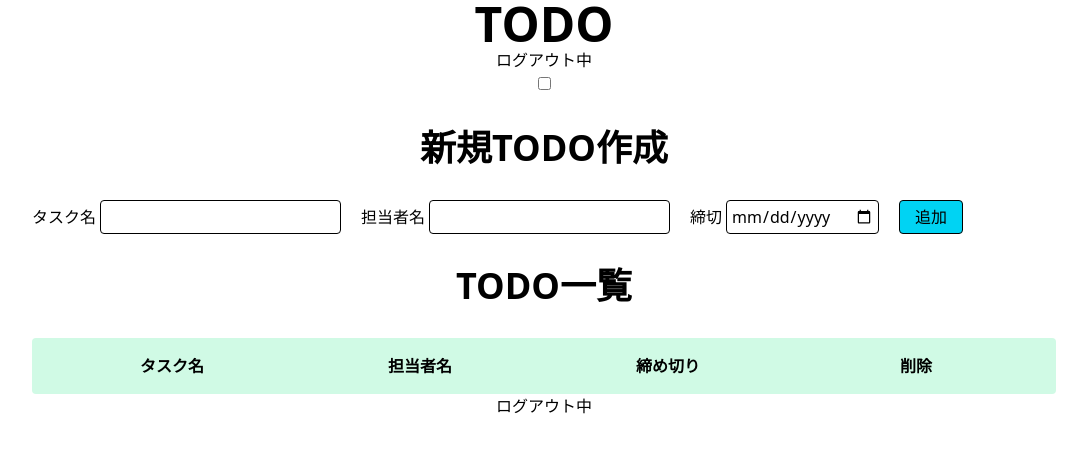
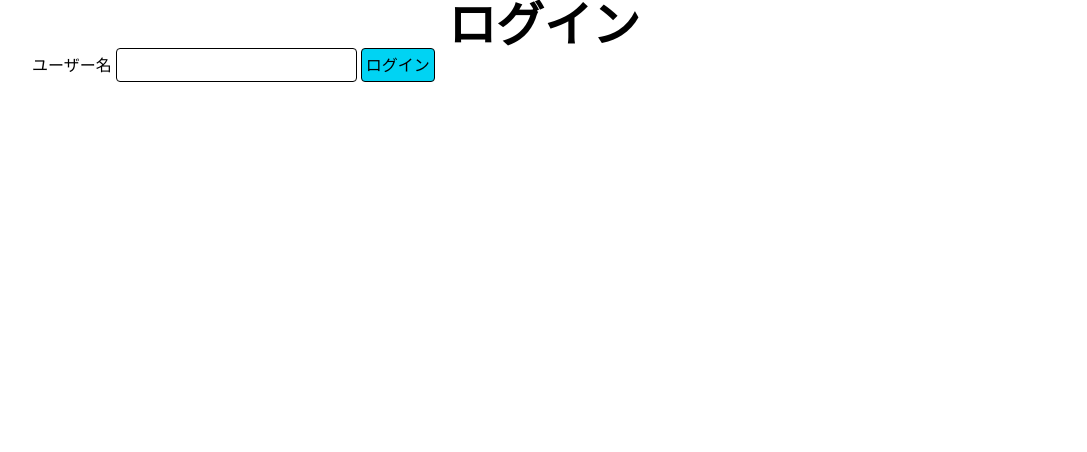
Before and after one commit to komishin/react-practice, a React app: page / in a window 1280 px wide. Shown: the top 452 px of the page, without its empty margins (96-1183 px from the left). Built offline with nearby package versions, Linux system fonts and the light colour scheme.

Commit message:
ログイン、ログアウト状態を作成

```diff
--- a/src/js/App.tsx
+++ b/src/js/App.tsx
@@ -5,22 +5,42 @@ import { NewTodoForm } from './components/todo/NewTodoForm'
 import { Todo } from './components/todo/type'
 import { useTodoList } from './components/todo/use-todoList'
 import { AuthContext } from './contexts/AuthContext'
+import { TextField } from './components/parts/TextField'
+import { Button } from './components/parts/Button'
 
 export const App = () => {
   const { todoList, addTodo, deleteTodo } = useTodoList()
 
-  const { isLoggedIn, setIsLoggedIn } = useContext(AuthContext)
+  const { isLoggedIn, setIsLoggedIn, userName, setUserName } =
+    useContext(AuthContext)
+
+  if (!isLoggedIn)
+    return (
+      <main className="my-0 mx-auto w-4/5 text-center">
+        <Heading level="h1">ログイン</Heading>
+        <div className='flex gap-1'>
+          <TextField
+            id="user-name"
+            label="ユーザー名"
+            type="text"
+            value={userName}
+            onChange={setUserName}
+          ></TextField>
+          <Button onClick={() => setIsLoggedIn(true)} color="blue">
+            ログイン
+          </Button>
+        </div>
+      </main>
+    )
 
   return (
     <main className="my-0 mx-auto w-4/5 text-center">
       <Heading level="h1">TODO</Heading>
-      <div>{isLoggedIn ? 'ログイン中' : 'ログアウト中'}</div>
+      <div>{userName}</div>
       <div>
-        <input
-          type="checkbox"
-          checked={isLoggedIn}
-          onClick={() => setIsLoggedIn(!isLoggedIn)}
-        />
+          <Button onClick={() => setIsLoggedIn(false)} color="red">
+            ログアウト
+          </Button>
       </div>
       <div className="mt-8">
         <Heading level="h2">新規TODO作成</Heading>
--- a/src/js/components/parts/Button.tsx
+++ b/src/js/components/parts/Button.tsx
@@ -12,7 +12,7 @@ export const Button = ({
 }: PropsWithChildren<Props>) => {
   const style = color === 'red' ? 'bg-red-400' : 'bg-cyan-400'
   return (
-    <button className={`border  w-16 rounded ${style}`} onClick={onClick}>
+    <button className={`border  w-fit px-1 rounded ${style}`} onClick={onClick}>
       {children}
     </button>
   )
--- a/src/js/contexts/AuthContext.tsx
+++ b/src/js/contexts/AuthContext.tsx
@@ -5,17 +5,22 @@ import { createContext } from 'react'
 type AuthContextType = {
   isLoggedIn: boolean
   setIsLoggedIn: React.Dispatch<React.SetStateAction<boolean>>
+  userName: string
+  setUserName: React.Dispatch<React.SetStateAction<string>>
 }
 
 export const AuthContext = createContext<AuthContextType>({
   isLoggedIn: false,
   setIsLoggedIn: () => {},
+  userName: "",
+  setUserName: () => {},
 })
 
 export const AuthProvider = ({ children }: PropsWithChildren) => {
   const [isLoggedIn, setIsLoggedIn] = useState<boolean>(false)
+  const [userName, setUserName] = useState<string>("")
   return (
-    <AuthContext.Provider value={{ isLoggedIn, setIsLoggedIn }}>
+    <AuthContext.Provider value={{ isLoggedIn, setIsLoggedIn, userName, setUserName }}>
       {children}
     </AuthContext.Provider>
   )
```
